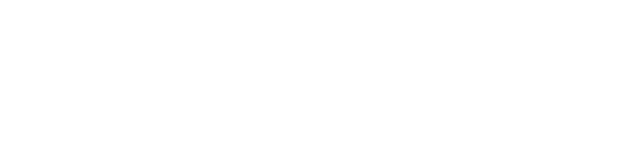
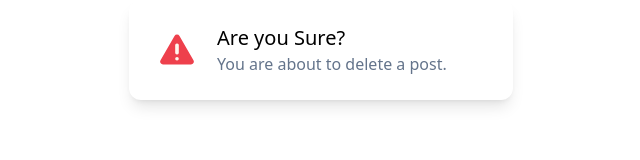
Before and after one commit to anuragabcr/TailwindCSS, a plain HTML site: page Basic/01-utility-first/index.html in a window 1280 px wide. Shown: the whole page, without its empty margins (319-959 px from the left). Drawn offline with nearby package versions, Linux system fonts and the light colour scheme.

Commit message:
alert box completed

```diff
--- a/Basic/01-utility-first/index.html
+++ b/Basic/01-utility-first/index.html
@@ -9,5 +9,14 @@
   </head>
   <body>
     <!-- Utility First -->
+    <div
+      class="flex items-center p-6 max-w-sm mx-auto bg-white rounded-xl shadow-lg spae-x-4"
+    >
+      <img class="w-12 h-12" src="../assets/img/warning.svg" alt="warning" />
+      <div class="ml-4">
+        <div class="text-xl font-medium text-black">Are you Sure?</div>
+        <p class="text-slate-500">You are about to delete a post.</p>
+      </div>
+    </div>
   </body>
 </html>
```
